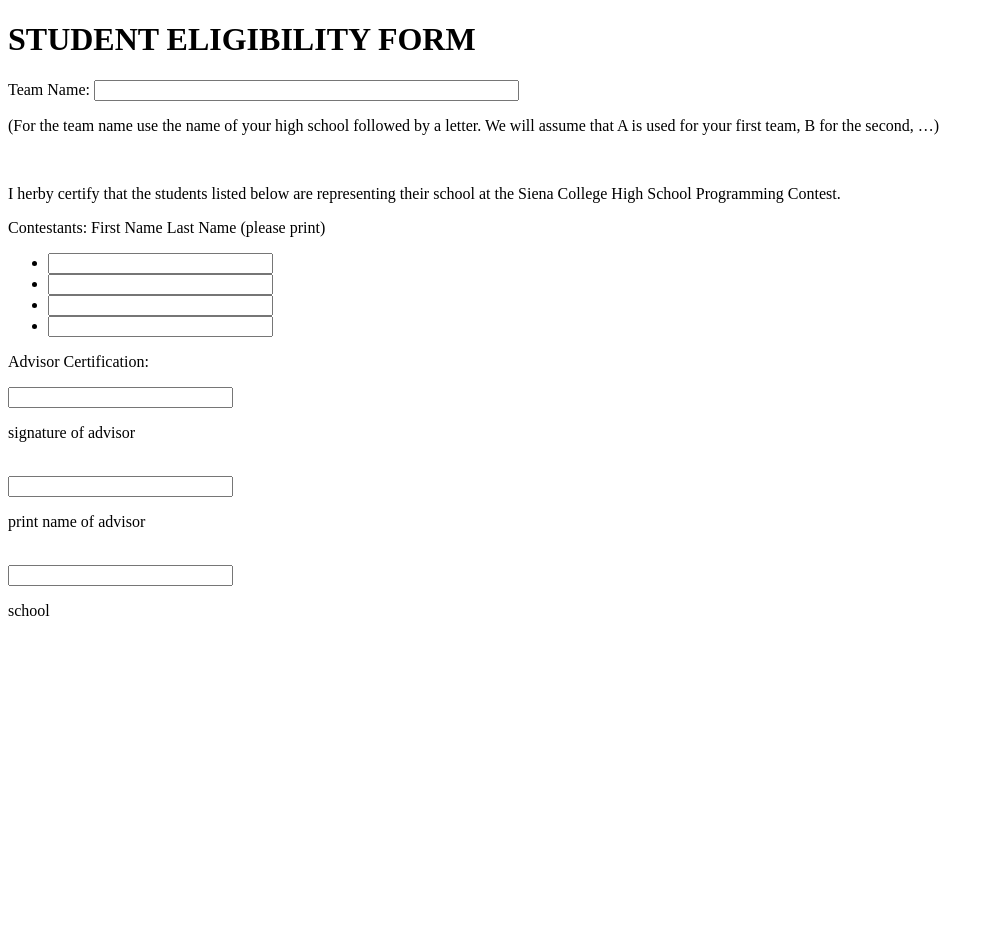
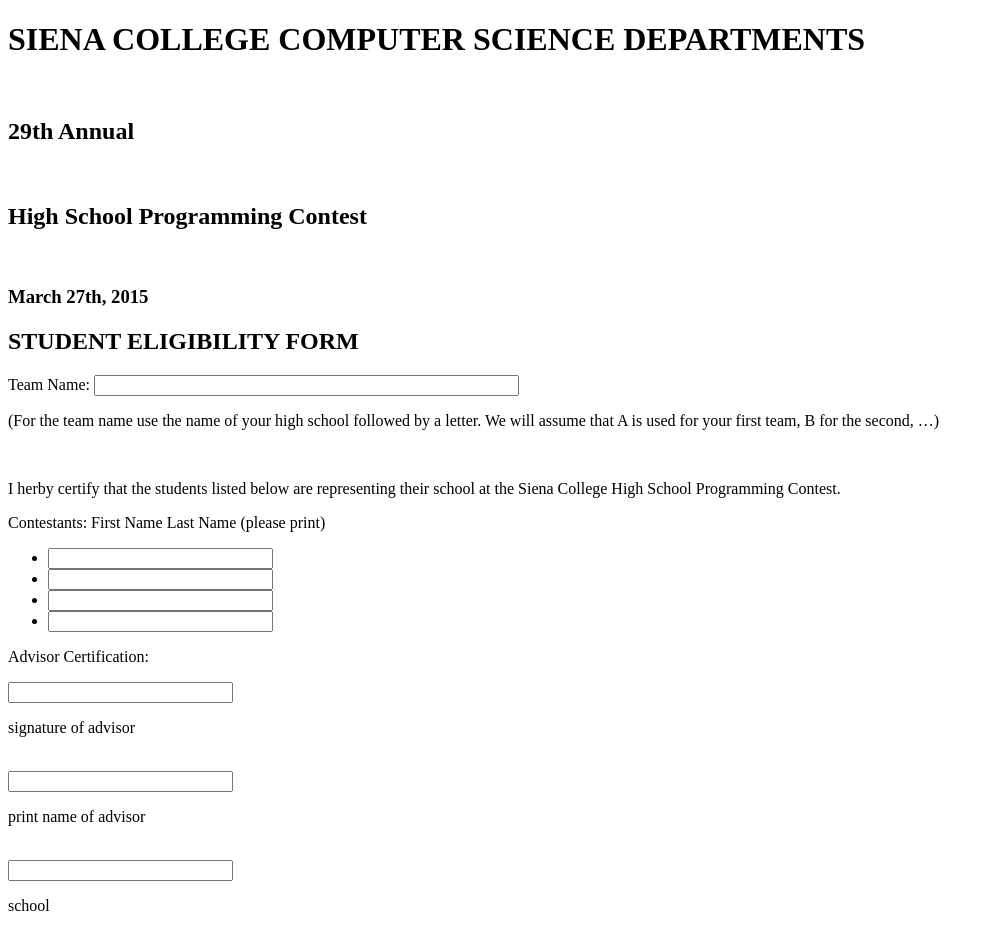
Before and after one commit to tlangton123/CSIS-390-Project1, a plain HTML site: page surveyform.html in a window 1280 px wide. Shown: the whole page, without its empty margins (0-994 px from the left). Before the commit the page ends 800 px from the top, so only its background shows below. Drawn offline with Linux system fonts and the light colour scheme.

Commit message:
Update surveyform.html

```diff
--- a/surveyform.html
+++ b/surveyform.html
@@ -5,7 +5,11 @@
 </head>
 
 <body>
-  <h1> STUDENT ELIGIBILITY FORM</h1>
+  <h1><strong>SIENA COLLEGE COMPUTER SCIENCE DEPARTMENTS</h1></strong><br>
+  <h2>29th Annual</h2><br>
+  <h2><strong>High School Programming Contest</strong></h2><br>
+  <h3>March 27th, 2015</h3>
+  <h2> STUDENT ELIGIBILITY FORM</h2>
   <form>
     Team Name: <input type = "text" size = "50" maxlength = "256" name = "name">
   </form>
```
